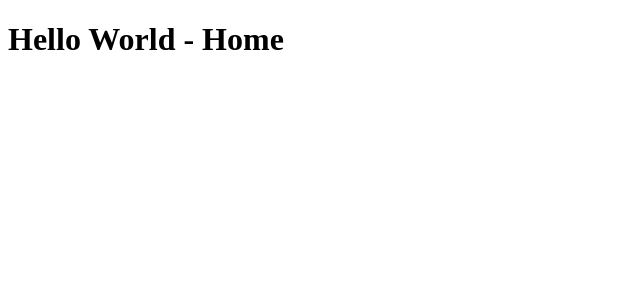
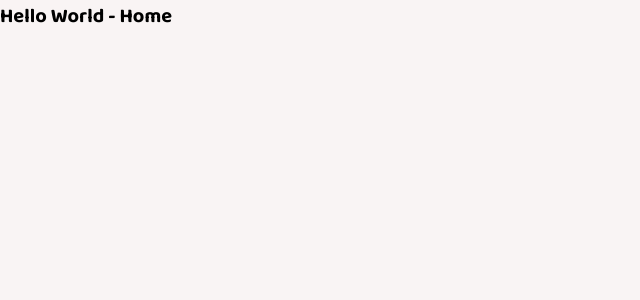
Before and after one commit to LuizMeraki/CookIo, a Next.js app: page / in a window 1280 px wide. Shown: the top 300 px of the page, without its empty margins (0-640 px from the left). Built offline with nearby package versions, Linux system fonts and the light colour scheme.

Commit message:
feat: import font and global styles

```diff
--- a/src/app/layout.tsx
+++ b/src/app/layout.tsx
@@ -1,7 +1,16 @@
+import { Baloo_2 } from 'next/font/google';
+
+import '../styles/global.scss';
+
 export const metadata = {
   title: 'Create Next App',
   description: 'Generated by create next app',
-}
+};
+
+const baloo2 = Baloo_2({
+  weight: [ '400', '500', '600', '700', '800' ],
+  subsets: [ 'latin' ],
+});
 
 export default function RootLayout({
   children,
@@ -10,7 +19,7 @@ export default function RootLayout({
 }) {
   return (
     <html lang="pt-br">
-      <body>{children}</body>
+      <body className={baloo2.className}>{children}</body>
     </html>
-  )
+  );
 }
```
